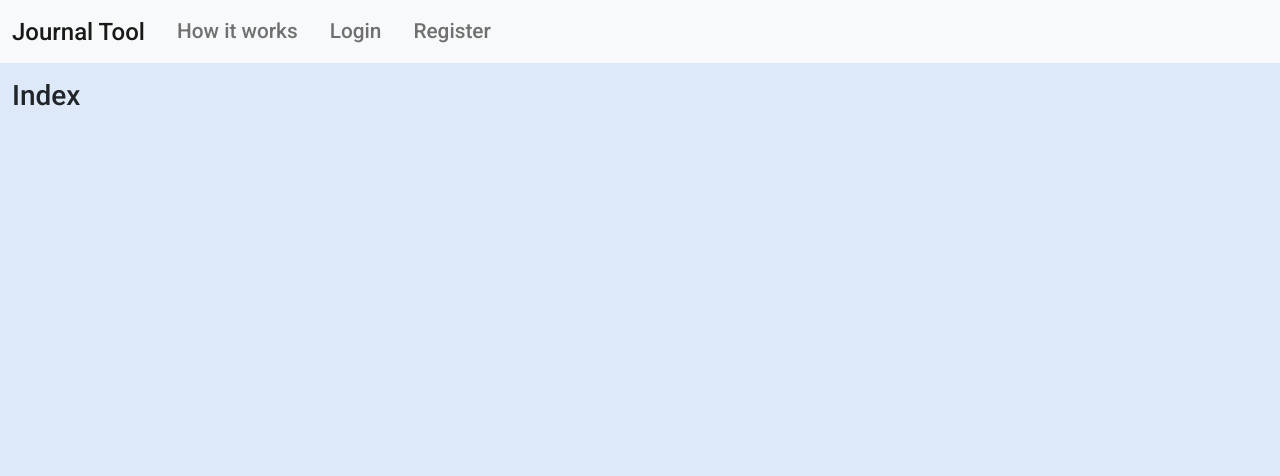
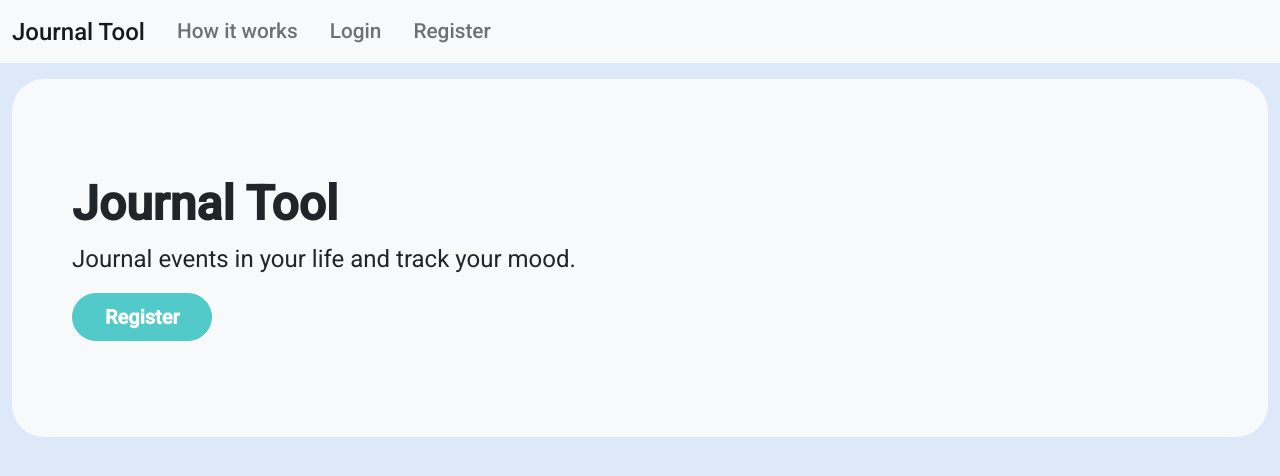
Before and after one commit to MitulMistry/journal-tool, a Django app: page / in a window 1280 px wide. Shown: the top 476 px of the page. Run offline with Django 3.2, Linux system fonts and the light colour scheme.

Commit message:
Add jumbotron to index template

```diff
--- a/journal/templates/journal/index.html
+++ b/journal/templates/journal/index.html
@@ -2,5 +2,11 @@
 {% load static %}
 
 {% block body %}
-    <h3>Index</h3>
+    <div class="p-5 mb-4 bg-light rounded-3">
+        <div class="container-fluid py-5">
+            <h1 class="display-5 fw-bold">Journal Tool</h1>
+            <p class="col-md-8 fs-4">Journal events in your life and track your mood.</p>
+            <a href="{% url 'register' %}" class="btn btn-primary btn-lg" role="button">Register</a>
+        </div>
+    </div>
 {% endblock %}
```
